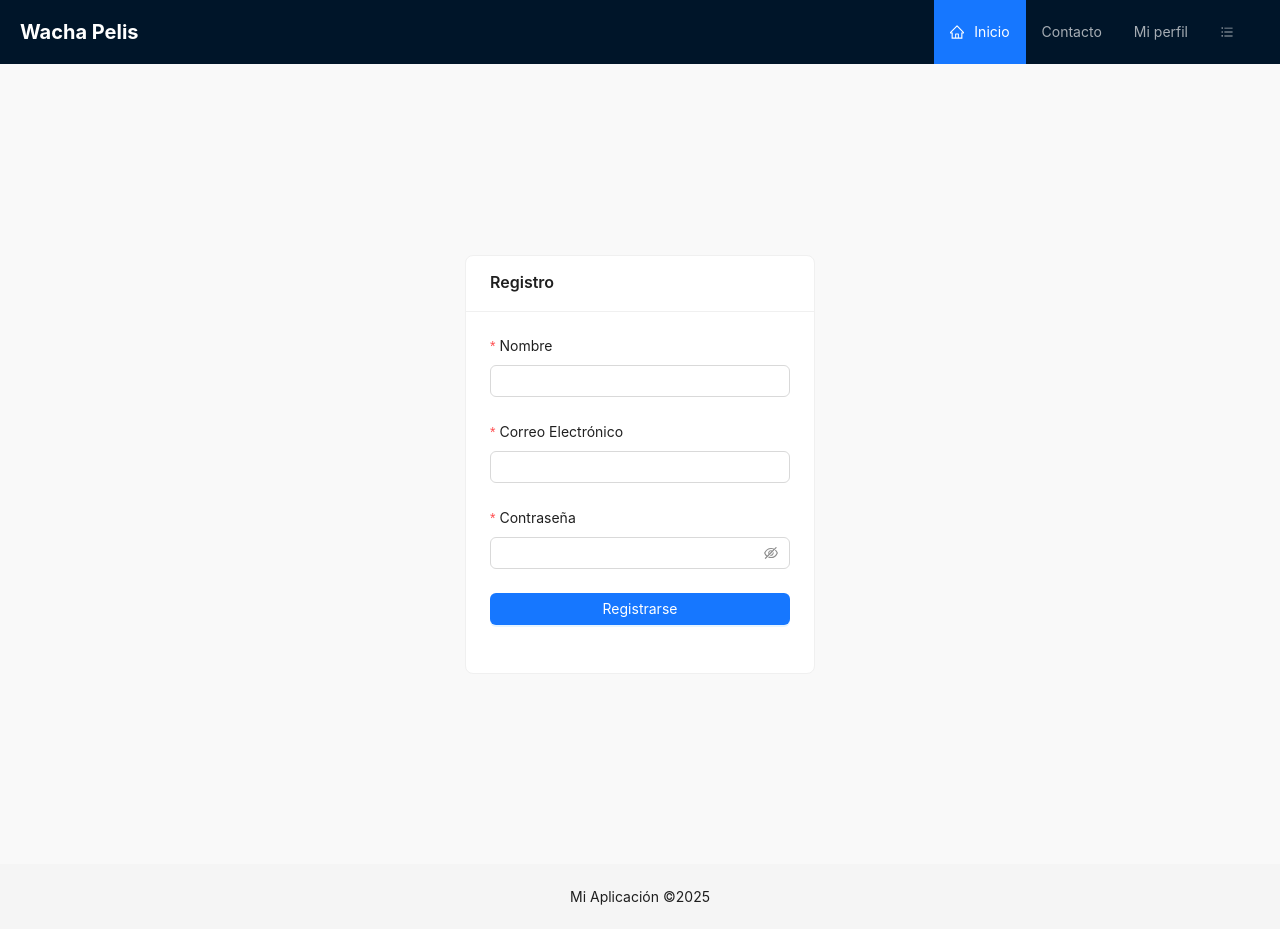
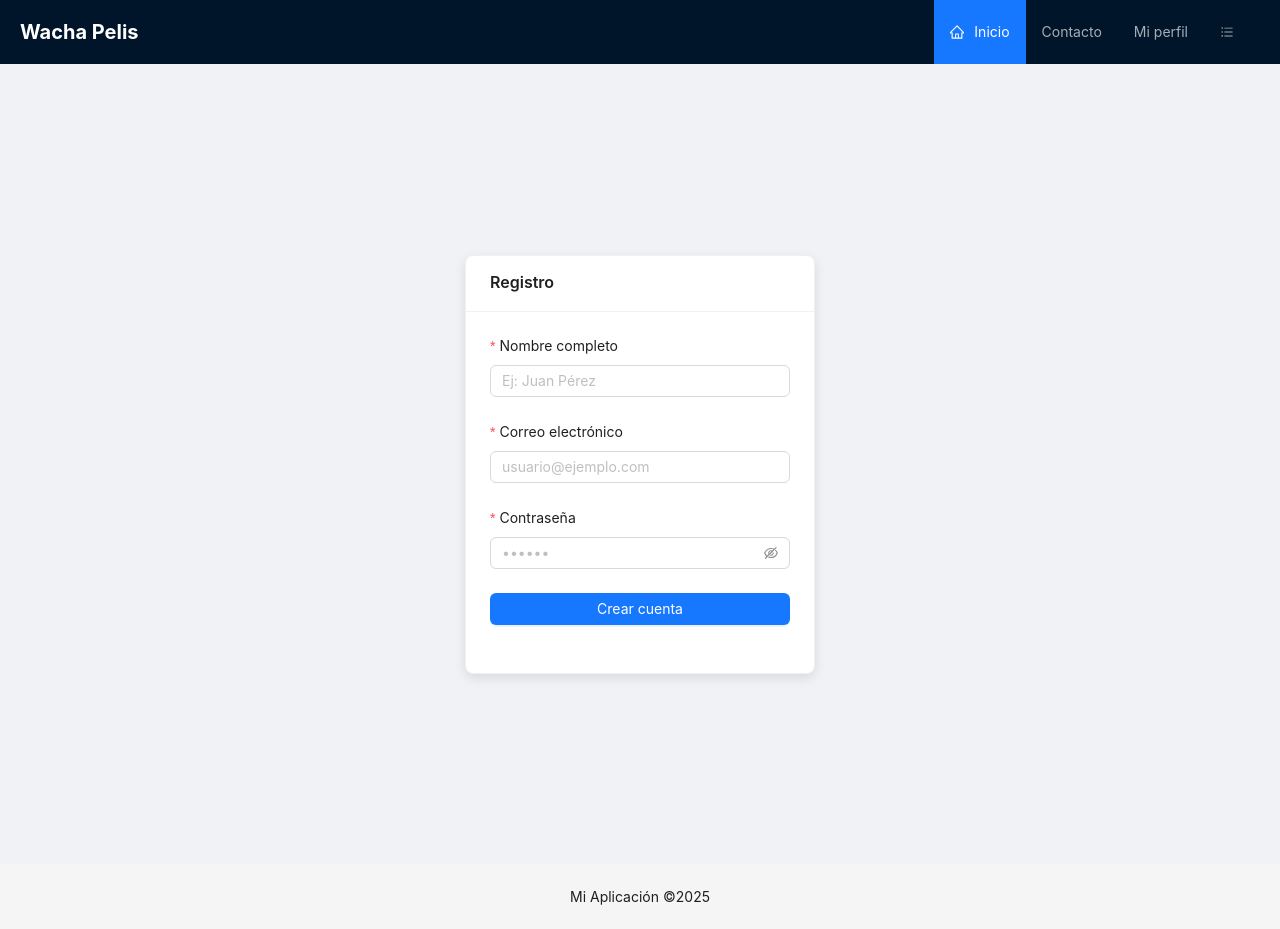
Before and after one commit to Archenyel/DWP-Frontend--Wacha-Pelis-, a React (Vite) app: page /register in a window 1280 px wide. Built offline with nearby package versions, Linux system fonts and the light colour scheme.

Commit message:
added functianl login and register

```diff
--- a/package.json
+++ b/package.json
@@ -11,9 +11,9 @@
   },
   "dependencies": {
     "antd": "^5.24.3",
-    "axios": "^1.8.3",
-    "react": "^19.0.0",
-    "react-dom": "^19.0.0",
+    "axios": "^1.8.4",
+    "react": "^18.0.0",
+    "react-dom": "^18.0.0",
     "react-router-dom": "^7.3.0"
   },
   "devDependencies": {
--- /dev/null
+++ b/src/api/apiClient.jsx
@@ -0,0 +1,11 @@
+import axios from 'axios';
+
+const apiClient = axios.create({
+  baseURL: 'http://localhost:3000/',
+  timeout: 5000,
+  headers: {
+    'Content-Type': 'application/json',
+  },
+});
+
+export default apiClient;
--- a/src/layouts/MainLayout.jsx
+++ b/src/layouts/MainLayout.jsx
@@ -35,7 +35,7 @@ const MainLayout = () => {
         </Menu>
       </Header>
 
-      <Content style={{ backgroundColor: "#f9f9f9", }}>
+      <Content  style={{ backgroundColor: "#f9f9f9",  }}>
         <Outlet />
       </Content>
 
--- a/src/pages/Lists.jsx
+++ b/src/pages/Lists.jsx
@@ -19,6 +19,23 @@ const Lists = () => {
         <Col md={5}>Descripcion</Col>
         <Col md={5}>botones</Col>
       </Row>
+
+      <Row
+        align={"middle"}
+        justify={"space-between"}
+        style={{
+          marginTop: "20px",
+          backgroundColor: "#f0f2f5",
+          marginInline: "5%",
+          minHeight: "5vh",
+        }}
+      >
+        <Col md={5}>Nombre de la lista</Col>
+        <Col md={5}>Lista de elementos</Col>
+        <Col md={5}>Descripcion</Col>
+        <Col md={5}>botones</Col>
+      </Row>
+
     </>
   );
 };
--- a/src/pages/Login.jsx
+++ b/src/pages/Login.jsx
@@ -1,7 +1,8 @@
 import { Form, Input, Button, Card, message, Col, Row } from "antd";
 import { useNavigate } from "react-router-dom";
 import { useState } from "react";
-import loginImage from "../assets/login.jpg"
+import loginImage from "../assets/login.jpg";
+import api from "../api/apiClient";
 
 const Login = () => {
   const [loading, setLoading] = useState(false);
@@ -10,15 +11,28 @@ const Login = () => {
   const onFinish = async (values) => {
     setLoading(true);
 
-    setTimeout(() => {
-      if (values.username === "admin" && values.password === "1234") {
-        message.success("Inicio de sesión exitoso");
-        navigate("/dashboard"); // Redirige al dashboard
+    try {
+      const response = await api.post("/login", {
+        email: values.email,
+        password: values.password,
+      });
+
+      const { token, user } = response.data;
+
+      localStorage.setItem("authToken", token);
+
+      message.success(`Bienvenido, ${user.name}!`);
+    } catch (error) {
+      if (error.response) {
+        const errorMsg =
+          error.response.data?.message || "Credenciales inválidas";
+        message.error(errorMsg);
       } else {
-        message.error("Usuario o contraseña incorrectos");
+        message.error("Error de conexión");
       }
+    } finally {
       setLoading(false);
-    }, 1000);
+    }
   };
 
   return (
@@ -28,10 +42,15 @@ const Login = () => {
       </Col>
       <Col md={8} sm={24}>
         <Card title="Iniciar Sesión">
-          <Form name="login" onFinish={onFinish} layout="vertical" style={{marginBlock: "10%"}}>
+          <Form
+            name="login"
+            onFinish={onFinish}
+            layout="vertical"
+            style={{ marginBlock: "10%" }}
+          >
             <Form.Item
-              label="Usuario"
-              name="username"
+              label="email"
+              name="email"
               rules={[
                 { required: true, message: "Por favor ingresa tu usuario" },
               ]}
--- a/src/pages/Profil.jsx
+++ b/src/pages/Profil.jsx
@@ -42,6 +42,7 @@ const UserInfo = ({ user }) => {
 };
 
 const Profil = () => {
+
   const user = {
     name: "Juan Pérez",
     email: "juan.perez@example.com",
--- a/src/pages/Register.jsx
+++ b/src/pages/Register.jsx
@@ -1,47 +1,92 @@
-import { Form, Input, Button, Card } from "antd";
+import { Form, Input, Button, Card, message, Spin } from "antd";
+import { useNavigate } from "react-router-dom";
+import api from "../api/apiClient";
+import { useState } from "react";
 
 const Register = () => {
-  const onFinish = (values) => {
-    console.log("Registro exitoso:", values);
+  const [loading, setLoading] = useState(false);
+  const navigate = useNavigate();
+
+  const onFinish = async (values) => {
+    setLoading(true);
+    try {
+      const response = await api.post("/register", values);
+      message.success("¡Registro exitoso!");
+      console.log("Usuario creado:", response.data);
+    } catch (error) {
+      message.error(error.response?.data?.error || "Error al registrar");
+    }
   };
 
   return (
-    <div style={{ display: "flex", justifyContent: "center", alignItems: "center", height: "100vh" }}>
-      <Card title="Registro" style={{ width: 350 }}>
-        <Form name="register" onFinish={onFinish} layout="vertical">
+    <div
+      style={{
+        display: "flex",
+        justifyContent: "center",
+        alignItems: "center",
+        height: "100vh",
+        background: "#f0f2f5",
+      }}
+    >
+      <Card
+        title="Registro"
+        style={{ width: 350, boxShadow: "0 4px 12px rgba(0, 0, 0, 0.1)" }}
+      >
+        <Form
+          name="register"
+          onFinish={onFinish}
+          layout="vertical"
+          disabled={loading}
+        >
           <Form.Item
-            label="Nombre"
+            label="Nombre completo"
             name="name"
-            rules={[{ required: true, message: "Por favor ingresa tu nombre" }]}
+            rules={[
+              { required: true, message: "Nombre obligatorio" },
+              { min: 3, message: "Mínimo 3 caracteres" },
+            ]}
           >
-            <Input />
+            <Input placeholder="Ej: Juan Pérez" />
           </Form.Item>
 
           <Form.Item
-            label="Correo Electrónico"
+            label="Correo electrónico"
             name="email"
             rules={[
-              { required: true, message: "Por favor ingresa tu correo" },
-              { type: "email", message: "Ingresa un correo válido" },
+              { required: true, message: "Correo obligatorio" },
+              {
+                type: "email",
+                message: "Formato inválido (ej: usuario@dominio.com)",
+              },
             ]}
           >
-            <Input />
+            <Input placeholder="usuario@ejemplo.com" />
           </Form.Item>
 
           <Form.Item
             label="Contraseña"
             name="password"
             rules={[
-              { required: true, message: "Por favor ingresa tu contraseña" },
-              { min: 6, message: "La contraseña debe tener al menos 6 caracteres" },
+              { required: true, message: "Contraseña obligatoria" },
+              { min: 6, message: "Mínimo 6 caracteres" },
+              {
+                pattern: /^(?=.*[A-Z])(?=.*\d).+$/,
+                message: "Debe incluir al menos una mayúscula y un número",
+              },
             ]}
           >
-            <Input.Password />
+            <Input.Password placeholder="••••••" />
           </Form.Item>
 
           <Form.Item>
-            <Button type="primary" htmlType="submit" block>
-              Registrarse
+            <Button
+              type="primary"
+              htmlType="submit"
+              block
+              loading={loading}
+              icon={loading ? <Spin size="small" /> : null}
+            >
+              {loading ? "Registrando..." : "Crear cuenta"}
             </Button>
           </Form.Item>
         </Form>
```
Also changed, not shown: 1 other file (tests, documents, lock files or other folders).
